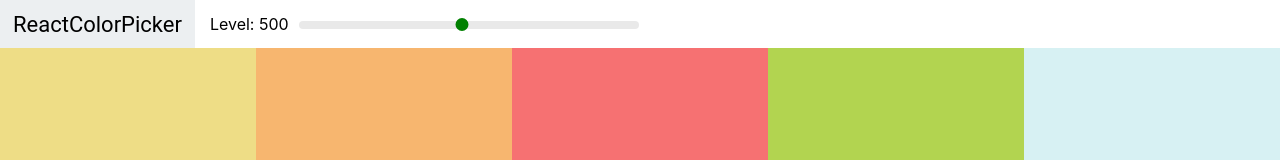
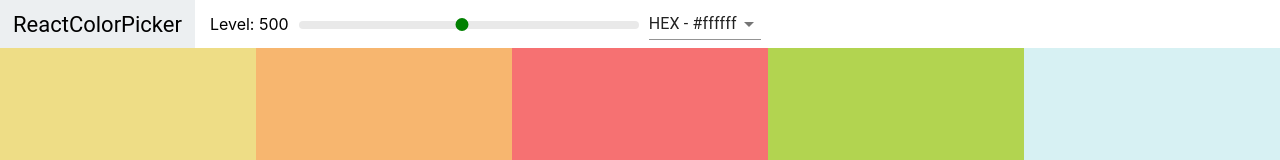
Before and after one commit to ScaryWings83289/Colors_App, a React (Create React App) app: page / in a window 1280 px wide. Shown: the top 160 px of the page. Built offline with nearby package versions, Linux system fonts and the light colour scheme; the HTML template or start-up script is replaced by a standard one.

Commit message:
Add Select and Material UI

```diff
--- a/package.json
+++ b/package.json
@@ -3,6 +3,7 @@
   "version": "0.1.0",
   "private": true,
   "dependencies": {
+    "@material-ui/core": "^4.11.0",
     "@testing-library/jest-dom": "^4.2.4",
     "@testing-library/react": "^9.3.2",
     "@testing-library/user-event": "^7.1.2",
--- a/src/Navbar.js
+++ b/src/Navbar.js
@@ -1,11 +1,23 @@
 import React, { Component } from 'react'
+import Select from "@material-ui/core/Select";
+import MenuItem from "@material-ui/core/MenuItem";
 import Slider from "rc-slider";
 import "rc-slider/assets/index.css";
 import "./Navbar.css";
 
 class Navbar extends Component {
+    constructor(props){
+        super(props);
+        this.state = { format: "hex" };
+        this.handleChange = this.handleChange.bind(this);
+    }
+    handleChange(e){
+        this.setState({ format: e.target.value });
+        this.props.handleChange(e.target.value);
+    }
     render() {
         const { level, changeLevel } = this.props;
+        const { format } = this.state;
         return (
             <header className="Navbar">
                 <div className="logo">
@@ -23,6 +35,13 @@
                         />
                     </div>
                 </div>
+                <div className="select-container">
+                    <Select value={format} onChange={this.handleChange}>
+                        <MenuItem value="hex">HEX - #ffffff</MenuItem>
+                        <MenuItem value="rgb">RGB - rgb(255, 255, 255)</MenuItem>
+                        <MenuItem value="rgba">RGBA - #rgba(255, 255, 255, 1.0)</MenuItem>
+                    </Select>
+                </div>
             </header>
         )
     }
--- a/src/Palette.js
+++ b/src/Palette.js
@@ -6,21 +6,29 @@
 class Palette extends Component {
     constructor(props){
         super(props);
-        this.state = { level: 500 };
+        this.state = { level: 500, format: "hex" };
         this.changeLevel = this.changeLevel.bind(this);
+        this.changeFormat = this.changeFormat.bind(this);
     }
     changeLevel(level){
         this.setState({ level });
     }
+    changeFormat(val){
+        this.setState({ format: val });
+    }
     render() {
         const { colors } = this.props.palette;
-        const { level } = this.state;
+        const { level, format } = this.state;
         const colorBoxes = colors[level].map(color => (
-            <ColorBox background={color.hex} name={color.name} />
+            <ColorBox background={color[format]} name={color.name} />
         ));
         return (
             <div className='Palette'>
-                <Navbar level={level} changeLevel={this.changeLevel} />
+                <Navbar
+                    level={level}
+                    changeLevel={this.changeLevel}
+                    handleChange={this.changeFormat}
+                />
                 <div className="Palette-colors">
                     {colorBoxes}
                 </div>
```
Also changed, not shown: 1 other file (tests, documents, lock files or other folders).
